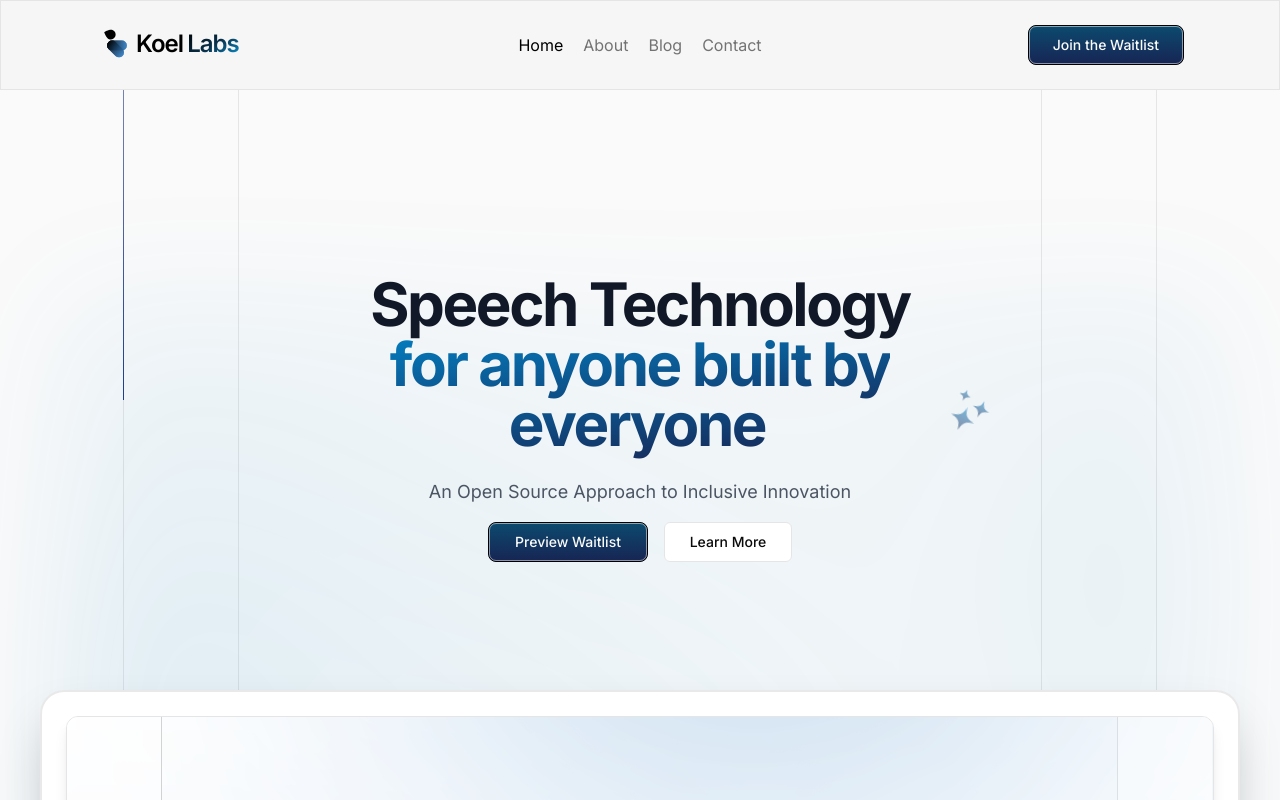
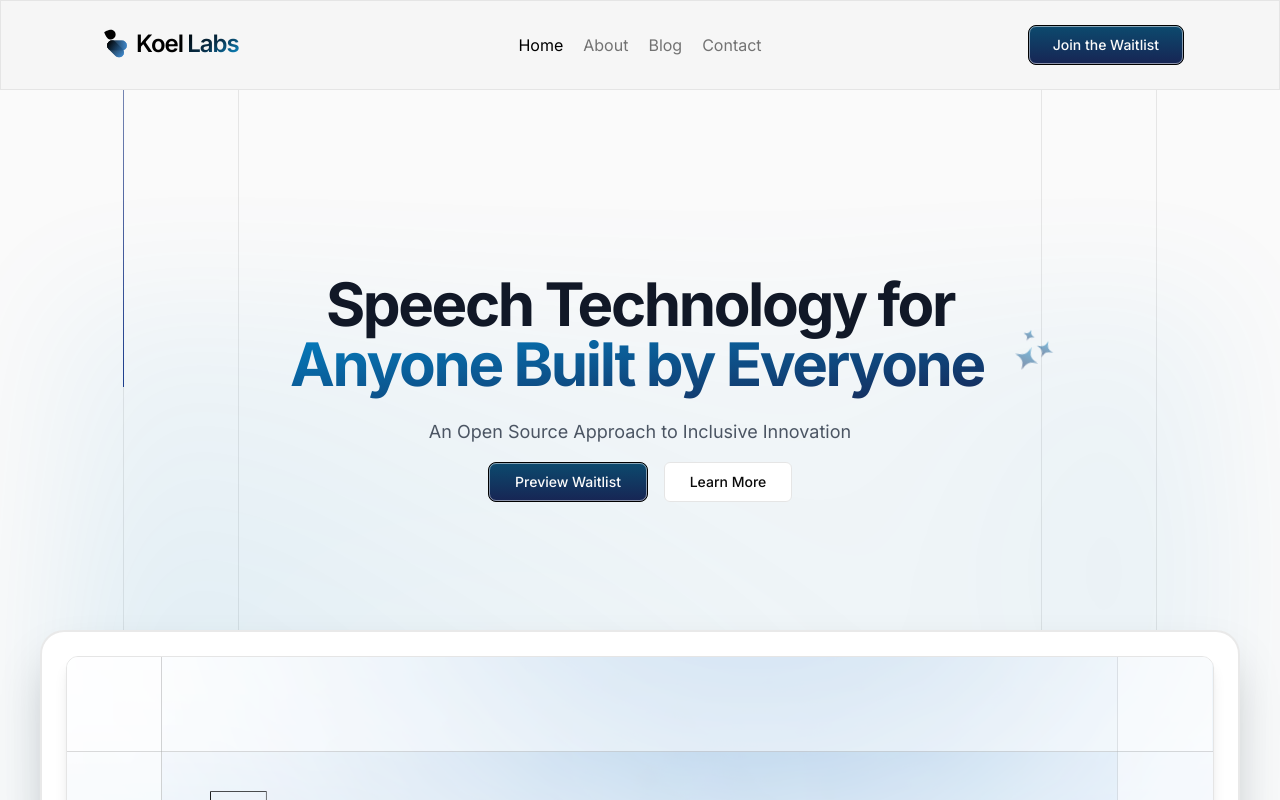
Before and after one commit to KoelLabs/koellabs.com, a Next.js app: page / in a window 1280 px wide. Shown: the top 800 px of the page. Built offline with nearby package versions, Linux system fonts and the light colour scheme; what @vidstack/react would draw is missing.

Commit message:
Hero Fixes

```diff
--- a/components/sections/1 - Hero.jsx
+++ b/components/sections/1 - Hero.jsx
@@ -11,20 +11,19 @@ export default function Hero() {
     <div className="relative">
       <div className="color-bg h-full w-11/12 left-0 right-0 mx-auto absolute z-[0] blur-[64px] transform-gpu opacity-10 top-48"></div>
       <div className="mx-auto md:px-6 pt-0 lg:px-8 py-32 relative">
-        <div className="mx-auto p-4 max-w-3xl py-32">
+        <div className="mx-auto p-4 max-w-4xl py-32">
           <div className="hidden sm:mb-8 sm:flex sm:justify-center"></div>
           <section aria-labelledby="hero-heading" className="text-center relative">
-            <div className="flex flex-row justify-center items-center my-6">
-            </div>
+            <div className="flex flex-row justify-center items-center my-6"></div>
 
             <h1
               id="hero-heading"
-              className="text-2xl sm:text-4xl font-bold tracking-[-0.04em] sm:max-w-[500px] lg:max-w-[1400px] mx-auto text-pretty text-gray-900 lg:text-6xl overflow-visible"
+              className="text-2xl sm:text-4xl font-bold tracking-[-0.04em] sm:max-w-[500px] lg:max-w-[780px] mx-auto text-pretty text-gray-900 lg:text-6xl overflow-visible"
             >
-              Speech Technology <br></br>
+              Speech Technology for <br></br>
               <span className="bg-clip-text text-transparent bg-gradient-to-br mr-1 from-sky-600 to-blue-950 overflow-visible py-1">
                 {' '}
-                for anyone built by  <span className="pr-0.5">everyone</span>{' '}
+                Anyone Built by <span className="pr-0.5">Everyone</span>{' '}
               </span>
             </h1>
             <svg
```
